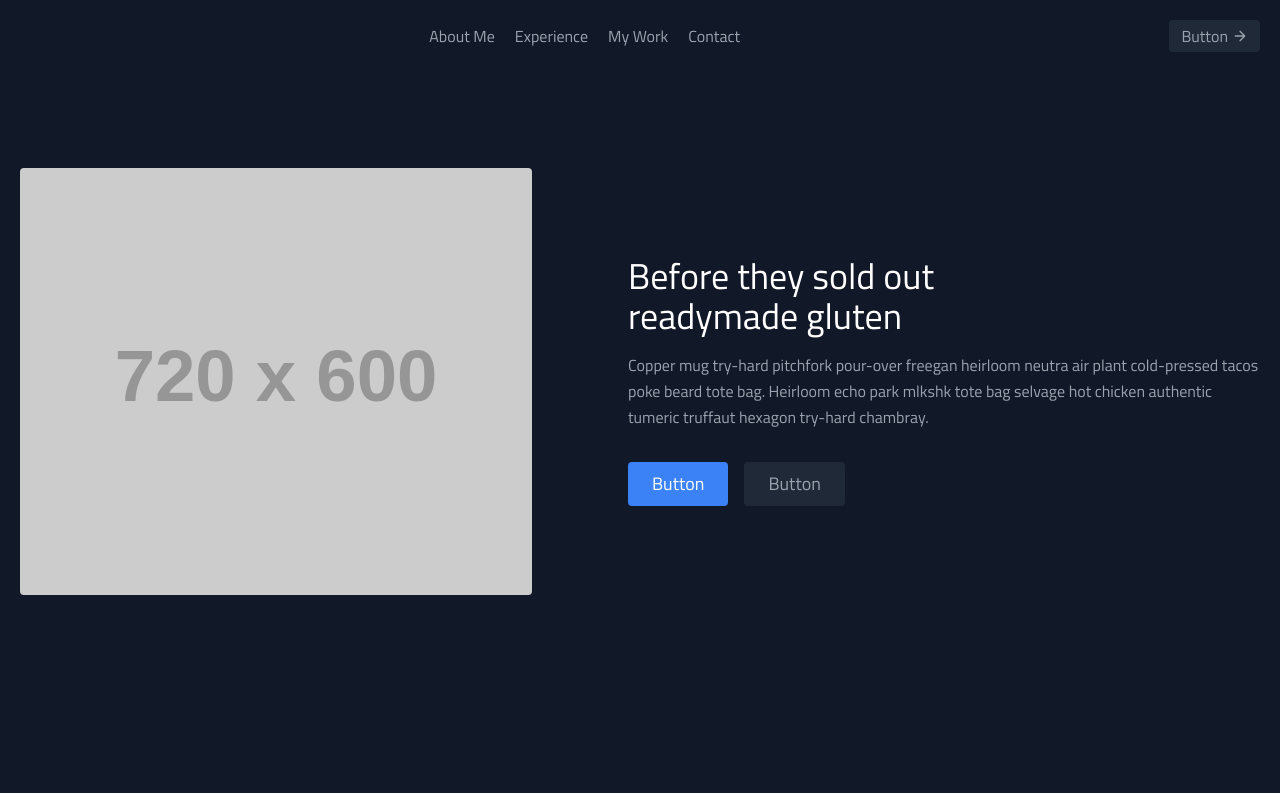
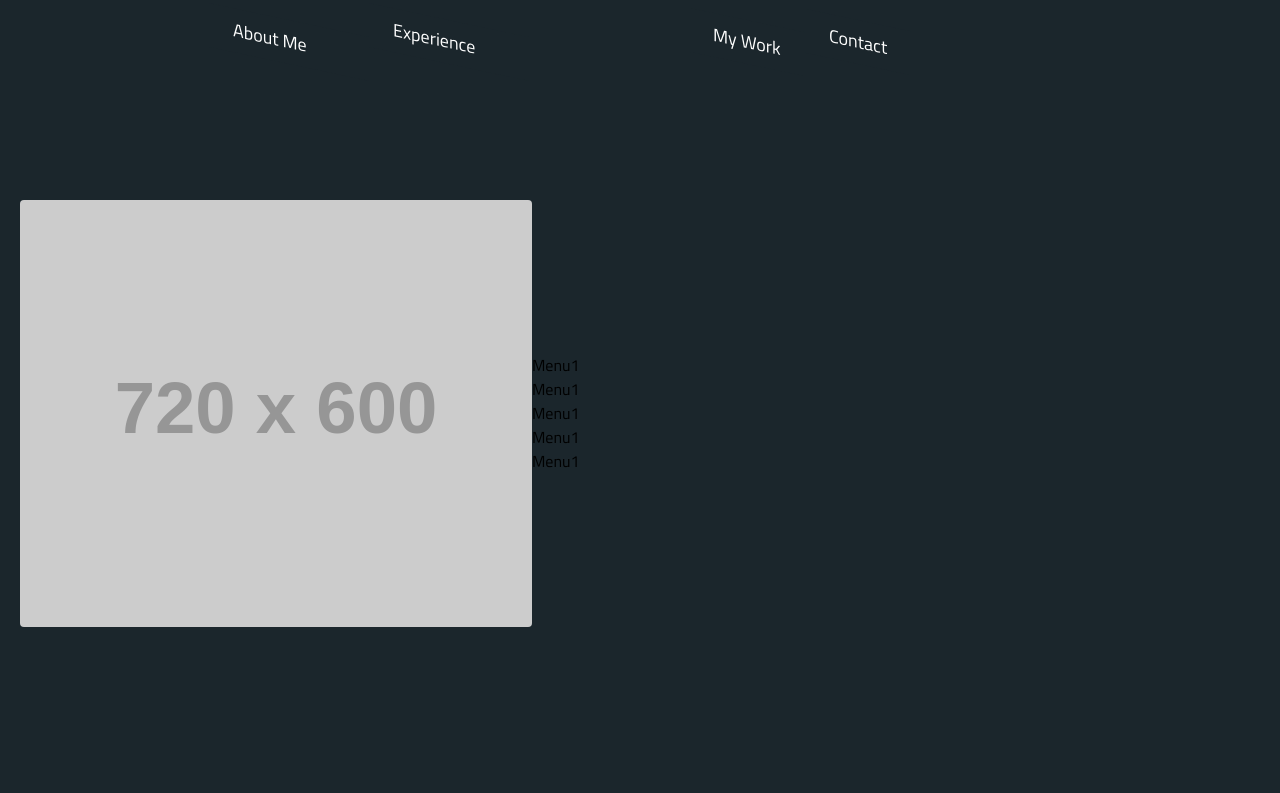
Before and after one commit to FiezDev/portVite, a React (Vite) app: page / in a window 1280 px wide. Shown: the top 793 px of the page. Built offline with nearby package versions, Linux system fonts and the light colour scheme.

Commit message:
Add firebase / convex

```diff
--- /dev/null
+++ b/convex.json
@@ -0,0 +1,6 @@
+{
+  "authInfo": [],
+  "functions": "convex/",
+  "instanceName": "sincere-okapi-502",
+  "origin": "https://sincere-okapi-502.convex.cloud"
+}
--- /dev/null
+++ b/database.rules.json
@@ -0,0 +1,6 @@
+{
+  "rules": {
+    ".read": false,
+    ".write": false
+  }
+}
--- a/package.json
+++ b/package.json
@@ -8,6 +8,8 @@
     "preview": "vite preview"
   },
   "dependencies": {
+    "convex-dev": "^0.1.2",
+    "firebase": "^9.8.2",
     "react": "^18.1.0",
     "react-dom": "^18.1.0"
   },
--- a/src/App.tsx
+++ b/src/App.tsx
@@ -1,6 +1,10 @@
 import React from 'react'
+
+import { initializeApp } from 'firebase/app';
+import { } from 'firebase/database';
+import { } from 'firebase/analytics';
+
 import Header from './components/header/Header'
-
 import Contact from './components/contact/Contact'
 import Experience from './components/experience/Experience'
 import Footer from './components/footer/Footer'
--- a/src/components/header/Header.tsx
+++ b/src/components/header/Header.tsx
@@ -13,7 +13,16 @@ const Header = () => {
             src="https://dummyimage.com/720x600"
           />
         </div>
-        <div className="lg:flex-grow md:w-1/2 lg:pl-24 md:pl-16 flex flex-col md:items-start md:text-left items-center text-center">
+        <div>
+        <ul className="">
+          <li className="">Menu1</li>
+          <li className="">Menu1</li>
+          <li className="">Menu1</li>
+          <li className="">Menu1</li>
+          <li className="">Menu1</li>
+          </ul>
+        </div>
+        {/* <div className="lg:flex-grow md:w-1/2 lg:pl-24 md:pl-16 flex flex-col md:items-start md:text-left items-center text-center">
           <h1 className="title-font sm:text-4xl text-3xl mb-4 font-medium text-white">
             Before they sold out
             <br className="hidden lg:inline-block" />
@@ -26,7 +35,7 @@ const Header = () => {
             hexagon try-hard chambray.
           </p>
           <div className="flex justify-center">
-            {/* <button className="inline-flex text-white bg-blue-500 border-0 py-2 px-6 focus:outline-none hover:bg-blue-600 rounded text-lg"> */}
+
             <button className="btn-primary">
               Button
             </button>
@@ -34,7 +43,7 @@ const Header = () => {
               Button
             </button>
           </div>
-        </div>
+        </div> */}
 
       </div>
     </section>
--- a/src/components/nav/Nav.tsx
+++ b/src/components/nav/Nav.tsx
@@ -3,37 +3,22 @@ import "./nav.css";
 
 const Nav = () => {
   return (
-    <header className="text-gray-400 bg-gray-900 body-font sticky top-0 z-50">
+    <header className="text-white bg-bg body-font sticky top-0 z-50">
       <div className="container mx-auto flex flex-wrap p-5 flex-col md:flex-row items-center">
-
-        <nav className="md:ml-auto md:mr-auto flex flex-wrap items-center text-base justify-center">
-          <a className="mr-5 hover:text-white" href="..">
-            About Me
-          </a>
-          <a className="mr-5 hover:text-white" href="..">
-            Experience
-          </a>
-          <a className="mr-5 hover:text-white" href="..">
-            My Work
-          </a>
-          <a className="mr-5 hover:text-white" href="..">
-            Contact
-          </a>
+        <nav className="md:ml-auto md:mr-auto relative skew-y-15 flex flex-wrap items-center text-base justify-between">
+          <button className="btn-skew btn-before-skew">
+            <a href="..">About Me</a>
+          </button>
+          <button className="btn-skew btn-before-skew">
+            <a href="..">Experience</a>
+          </button>
+          <button className="btn-skew">
+            <a href="..">My Work</a>
+          </button>
+          <button className="btn-skew">
+            <a href="..">Contact</a>
+          </button>
         </nav>
-        <button className="inline-flex items-center bg-gray-800 border-0 py-1 px-3 focus:outline-none hover:bg-gray-700 rounded text-base mt-4 md:mt-0">
-          Button
-          <svg
-            fill="none"
-            stroke="currentColor"
-            stroke-linecap="round"
-            stroke-linejoin="round"
-            stroke-width="2"
-            className="w-4 h-4 ml-1"
-            viewBox="0 0 24 24"
-          >
-            <path d="M5 12h14M12 5l7 7-7 7"></path>
-          </svg>
-        </button>
       </div>
     </header>
   );
--- a/src/index.css
+++ b/src/index.css
@@ -8,23 +8,6 @@
     box-sizing: border-box;
     list-style: none;
     text-decoration: none;
-}
-:root{
-    --color-bg:#1B262C;
-    --color-bh:hsl(201, 24%, 14%);
-    --color-head:#0F4C75;
-    --color-hh:	hsl(204, 77%, 26%);
-    --color-normal:#3282B8;
-    --color-nh:hsl(204, 57%, 46%);
-    --color-light:#BBE1FA;
-    --color-lh:	hsl(204, 86%, 86%);
-    --color-white:#fff;
-
-    --container-width-lg:75%;
-    --container-width-md:86%;
-    --container-width-sm:90%;
-
-
 }
 
 html {
@@ -37,9 +20,8 @@ html {
 
 body {
     font-family: 'Titillium Web', sans-serif;
-    background: var(--color-bg);
+    background: #1B262C;
     color:var(--color-white);
-    /* background-image: url(../src/assets/—Pngtree—blue\ triangle\ border_5505176.png); */
     background-repeat: repeat-x;
     background-size: 80px;
 
--- a/src/style.css
+++ b/src/style.css
@@ -4,6 +4,18 @@
 
 @layer components {
     .btn-primary {
-      @apply inline-flex text-white bg-blue-500 border-0 py-2 px-6 focus:outline-none hover:bg-blue-600 rounded text-lg;
+      @apply inline-flex text-white bg-bg border-0 py-2 px-6 focus:outline-none hover:bg-head  text-lg mb-5;
+    }
+    .btn-skew {
+      @apply inline-flex text-white bg-bg border-0 py-2 px-6 focus:outline-none hover:bg-head  text-lg relative skew-y-12 mb-5;
+    }
+    .btn-before-skew {
+      @apply before:absolute before:origin-right before:skew-y-45 top-0 -left-40 w-40 h-full bg-bg;
+    }
+    .skew-but-cus{
+      @apply  w-200 p-15;
+    }
+    .li-cus{
+      @apply ;
     }
   }
--- a/tailwind.config.js
+++ b/tailwind.config.js
@@ -4,7 +4,29 @@ module.exports = {
     './src/**/*.{js,jsx,ts,tsx}',
   ],
   theme: {
-    extend: {},
+    colors: {
+      transparent: 'transparent',
+      current: 'currentColor',
+
+      'bg': '#1B262C',
+      'bgH': 'hsl(201, 24%, 14%)',
+
+      'head': '#0F4C75',
+      'headH': 'hsl(204, 77%, 26%)',
+
+      'normal': '#3282B8',
+      'normalH': 'hsl(204, 57%, 46%)',
+
+      'light': '#BBE1FA',
+      'lightH': 'hsl(204, 86%, 86%)',
+
+      'white': '#fff'
+    },
+    extend: {
+      skew: {
+        '45': '45deg',
+      }
+    },
   },
   plugins: [],
 }
```
Also changed, not shown: convex/_generated.ts (added, +82 -0 lines), convex/README.md (added), firebase.json (added), 2 other files (tests, documents, lock files or other folders).
